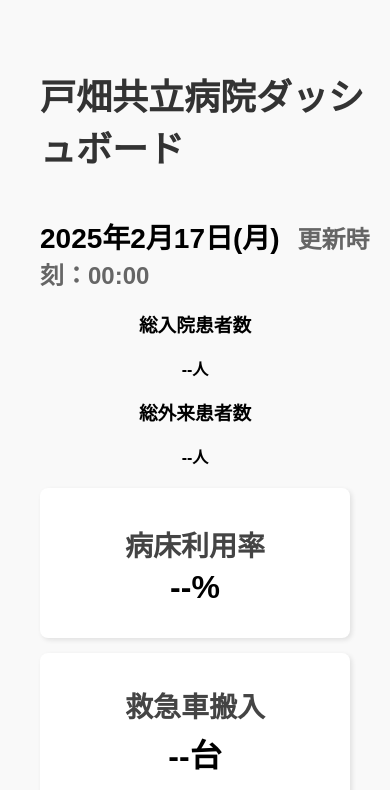
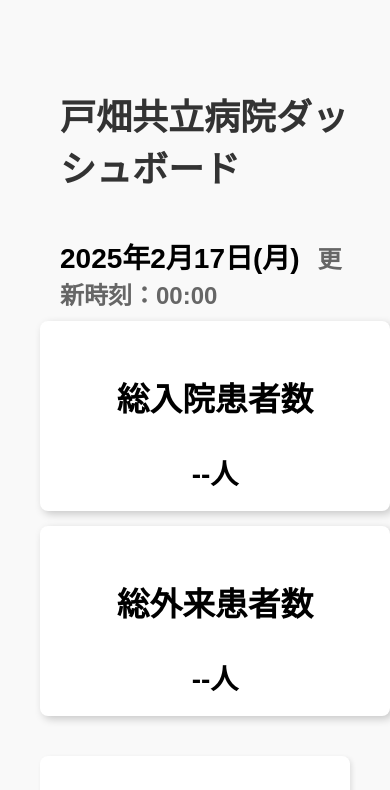
Before and after one commit to dorichapi/Rev5_dashboad, a plain HTML site: page index.html in a window 390 px wide. Shown: the top 790 px of the page. Drawn offline with nearby package versions, Linux system fonts and the light colour scheme; no server answers.

Commit message:
Update style.css

```diff
--- a/style.css
+++ b/style.css
@@ -133,13 +133,53 @@ canvas {
         height: 300px !important;
     }
 }
+/* ✅ ヘッダー全体を横並びにする */
+.header-container {
+    display: flex;
+    align-items: center;
+    justify-content: space-between;
+    padding: 20px;
+}
+
+/* ✅ 左側（ダッシュボードタイトル＆日付）を調整 */
+.header-left {
+    text-align: left;
+    flex: 1;
+}
+
+/* ✅ 右側の大きめカードコンテナ */
+.header-right {
+    display: flex;
+    gap: 15px;
+}
+
+/* ✅ 大きめのカード */
+.large-card {
+    background: white;
+    padding: 20px;
+    border-radius: 8px;
+    box-shadow: 3px 3px 8px rgba(0, 0, 0, 0.2);
+    width: 250px; /* カードの幅を大きめに */
+    height: 150px; /* カードの高さを調整 */
+    text-align: center;
+    font-size: 28px;
+    display: flex;
+    flex-direction: column;
+    justify-content: center;
+}
+
 
 /* ✅ レスポンシブ対応（スマホ） */
 @media (max-width: 768px) {
-    .charts-grid {
-        grid-template-columns: 1fr;
+    .header-container {
+        flex-direction: column;
+        align-items: flex-start;
     }
-    canvas {
-        height: 250px !important;
+    .header-right {
+        flex-direction: column;
+        width: 100%;
+    }
+    .large-card {
+        width: 100%;
     }
 }
```
